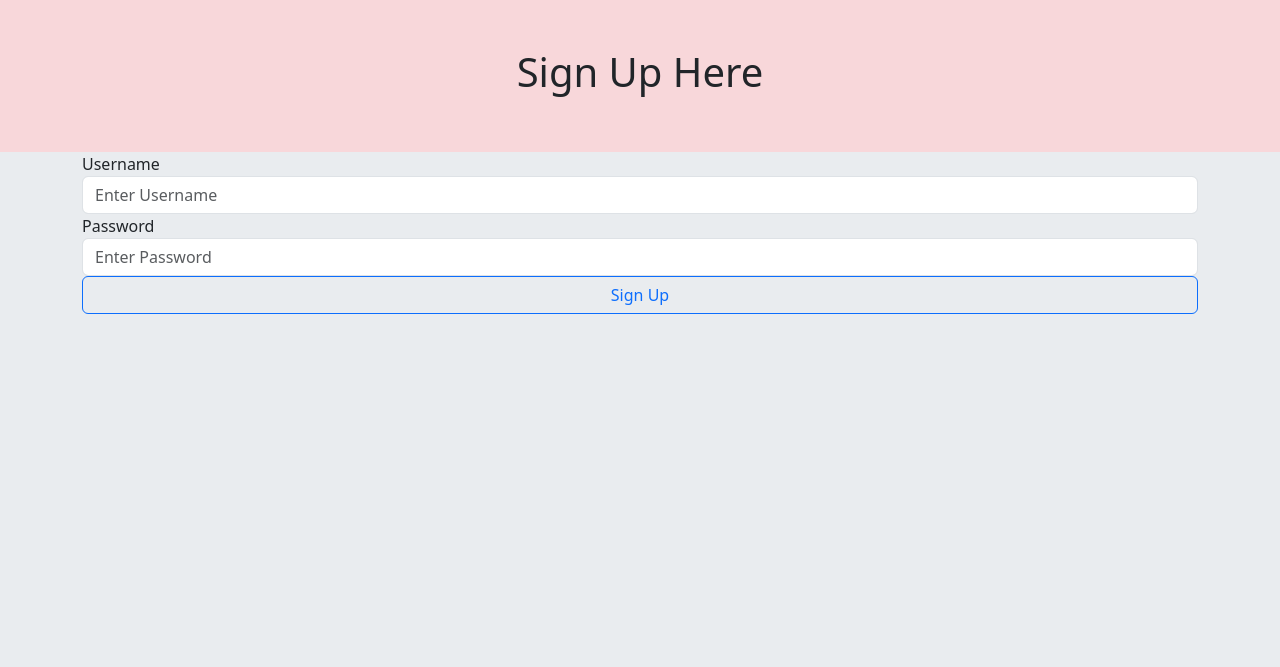
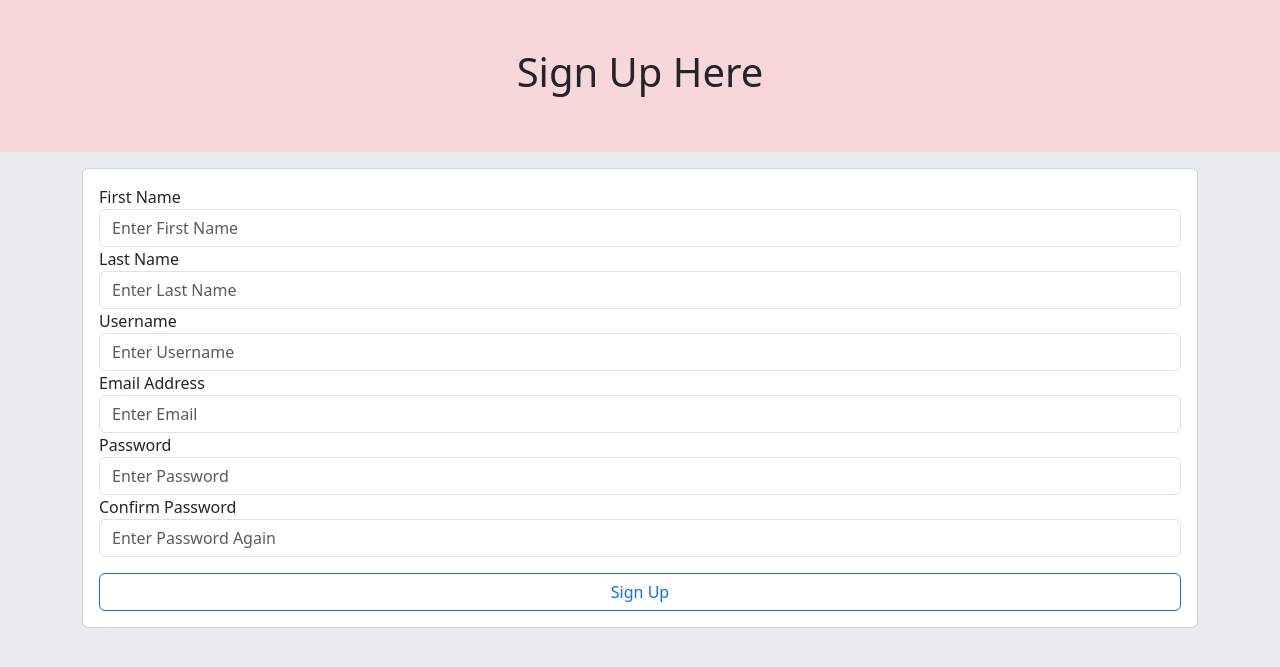
Before and after one commit to bstanton773/kekambas-132_flask_blog, a Flask app: page /signup in a window 1280 px wide. Shown: the part 56-723 px from the top of the page. Run offline with Flask 3, Linux system fonts and the light colour scheme.

Commit message:
Add SignUpForm and render on signup template

```diff
--- a/app/__init__.py
+++ b/app/__init__.py
@@ -2,6 +2,8 @@ from flask import Flask
 
 # Create an instance of the Flask class
 app = Flask(__name__)
+# Set the app's secret key
+app.config['SECRET_KEY'] = 'you-will-never-guess'
 
 
 from . import routes
--- /dev/null
+++ b/app/forms.py
@@ -0,0 +1,13 @@
+from flask_wtf import FlaskForm
+from wtforms import StringField, PasswordField, EmailField, SubmitField
+from wtforms.validators import InputRequired, EqualTo
+
+
+class SignUpForm(FlaskForm):
+    first_name = StringField('First Name', validators=[InputRequired()])
+    last_name = StringField('Last Name', validators=[InputRequired()])
+    username = StringField('Username', validators=[InputRequired()])
+    email = EmailField('Email Address', validators=[InputRequired()])
+    password = PasswordField('Password', validators=[InputRequired()])
+    confirm_pass = PasswordField('Confirm Password', validators=[InputRequired(), EqualTo('password')])
+    submit = SubmitField('Sign Up')
--- a/app/routes.py
+++ b/app/routes.py
@@ -1,5 +1,7 @@
 from app import app
 from flask import render_template
+# Import the SingUpForm class from forms
+from app.forms import SignUpForm
 
 # Create our first route
 @app.route('/')
@@ -9,4 +11,6 @@ def index():
 # Create a second route
 @app.route('/signup')
 def signup():
-    return render_template('signup.html')
+    # Create an instance of the SignUpForm
+    form = SignUpForm()
+    return render_template('signup.html', form=form)
--- a/app/templates/signup.html
+++ b/app/templates/signup.html
@@ -7,11 +7,33 @@
 {% endblock %}
 
 {% block content %}
-    <form action="">
-        <label for="username">Username</label>
-        <input type="text" name="username" class="form-control" placeholder="Enter Username">
-        <label for="password">Password</label>
-        <input type="password" name="password" class="form-control" placeholder="Enter Password">
-        <input type="submit" value="Sign Up" class="btn btn-outline-primary w-100">
-    </form>
+<div class="col">
+    <div class="card mt-3">
+        <div class="card-body">
+            <form action="">
+                {{ form.first_name.label }}
+                {{ form.first_name(class='form-control', placeholder='Enter First Name') }}
+
+                {{ form.last_name.label }}
+                {{ form.last_name(class='form-control', placeholder='Enter Last Name') }}
+
+                {{ form.username.label }}
+                {{ form.username(class='form-control', placeholder='Enter Username') }}
+
+                {{ form.email.label }}
+                {{ form.email(class='form-control', placeholder='Enter Email') }}
+
+                {{ form.password.label }}
+                {{ form.password(class='form-control', placeholder='Enter Password') }}
+
+                {{ form.confirm_pass.label }}
+                {{ form.confirm_pass(class='form-control', placeholder='Enter Password Again') }}
+
+                {{ form.submit(class='btn btn-outline-primary w-100 mt-3') }}
+
+            </form>
+        </div>
+    </div>
+</div>
+
 {% endblock %}
--- a/requirements.txt
+++ b/requirements.txt
@@ -2,7 +2,9 @@ blinker==1.6.3
 click==8.1.7
 colorama==0.4.6
 Flask==3.0.0
+Flask-WTF==1.2.1
 itsdangerous==2.1.2
 Jinja2==3.1.2
 MarkupSafe==2.1.3
 Werkzeug==3.0.0
+WTForms==3.1.0
```
